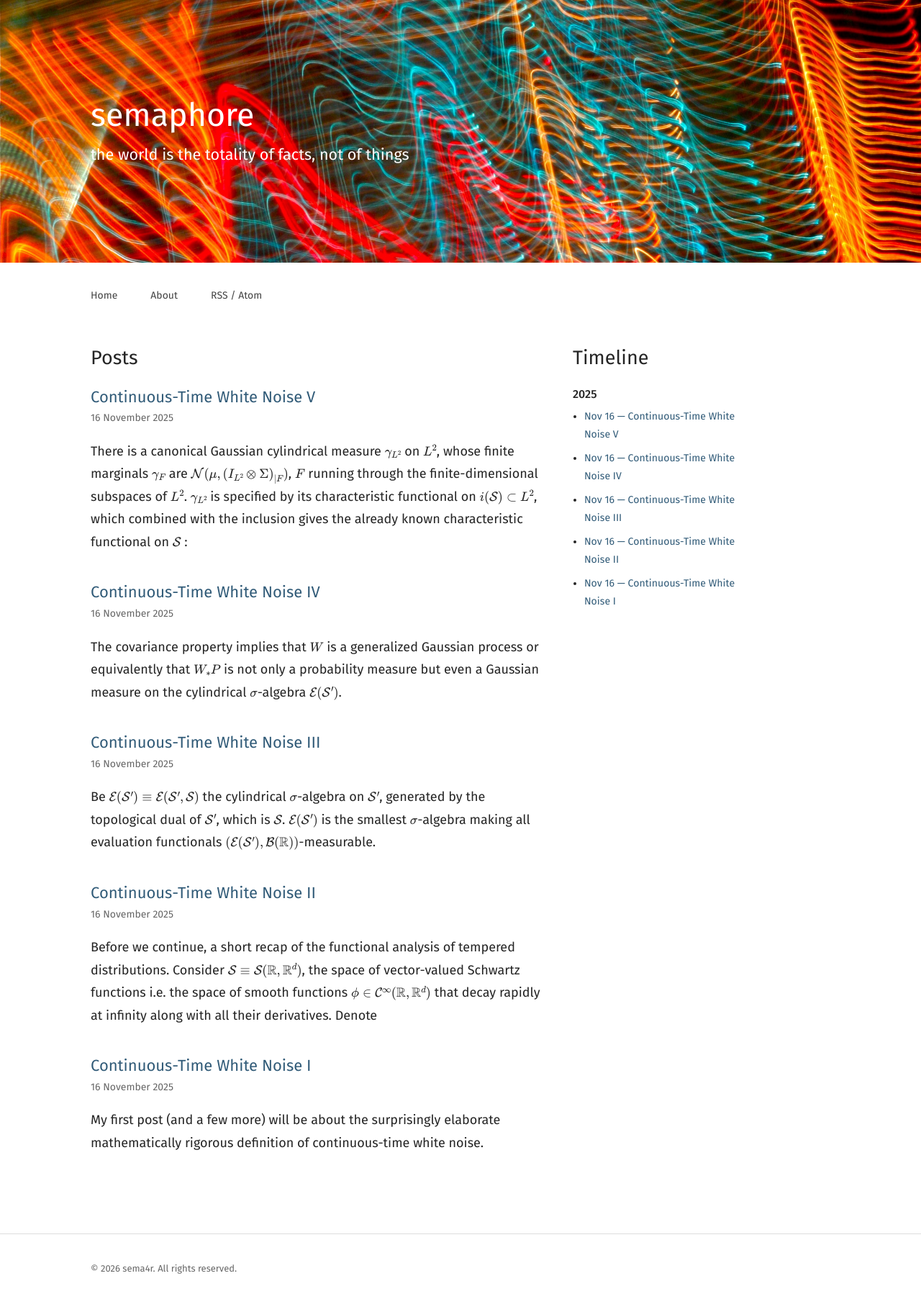
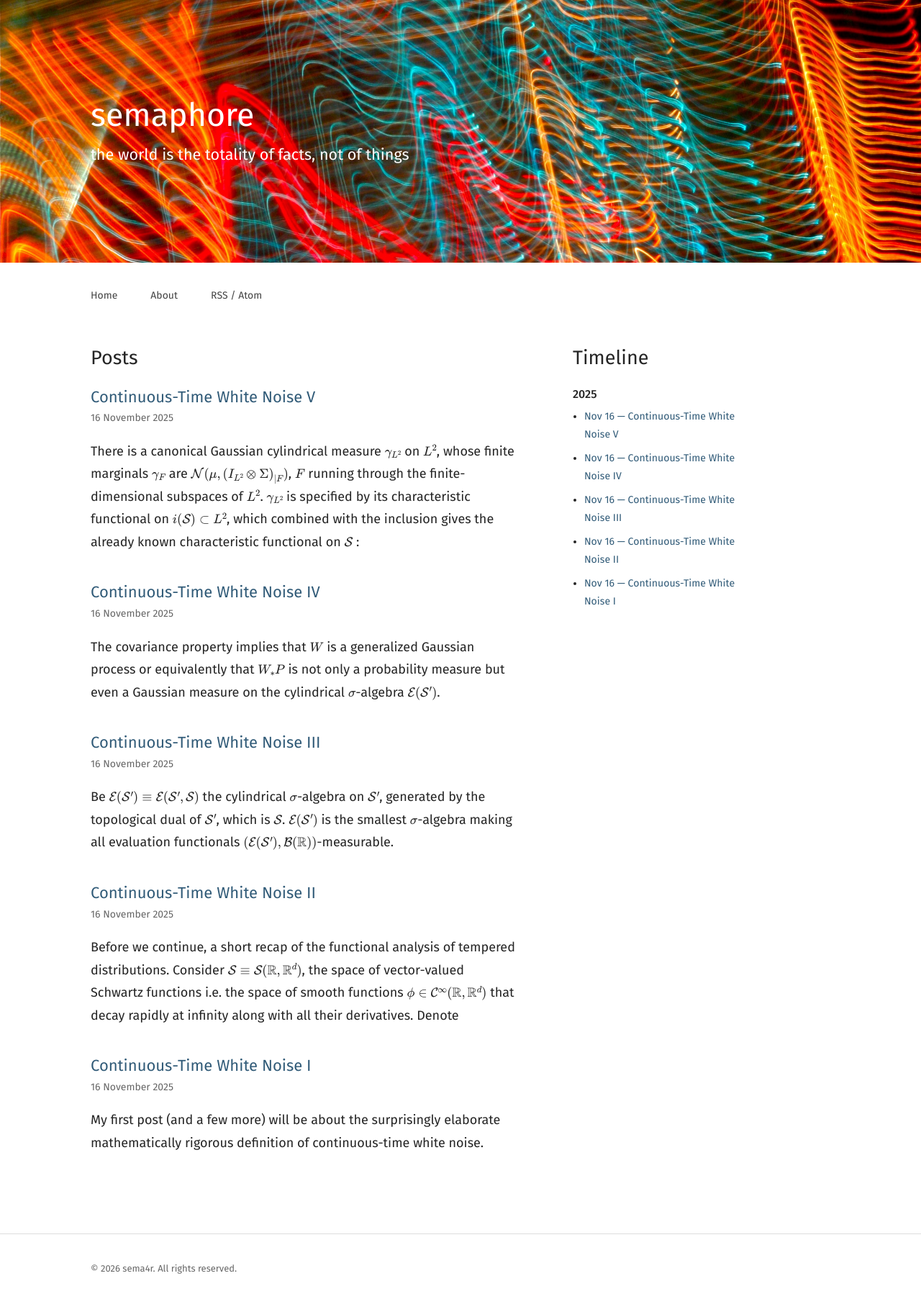
Before and after one commit to sema4r/sema4r.github.io, a Jekyll site: the page built from index.md, in a window 1280 px wide. Shown: the whole page at 72% size. Built offline with Jekyll 4.4.1, drawn with Linux system fonts in a browser that asks for light colours.

Commit message:
Update style.css

```diff
--- a/assets/css/style.css
+++ b/assets/css/style.css
@@ -334,3 +334,9 @@ mjx-container[display="true"] {
     padding-top: 0.5rem;
   }
 }
+
+@media (min-width: 1000px) {
+  .home-columns {
+    column-gap: 80px;
+  }
+}
```
